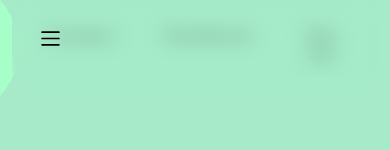
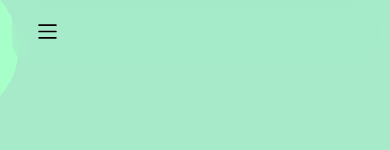
Before and after one commit to LifelessShirt/Virbound, a React (Create React App) app: page / in a window 390 px wide. Shown: the top 150 px of the page. Built offline with nearby package versions, Linux system fonts and the light colour scheme.

Commit message:
Changing menu style

```diff
--- a/src/App.mobile.css
+++ b/src/App.mobile.css
@@ -1,4 +1,4 @@
-@media screen and (max-width: 920px), screen and (max-device-width: 920px) {
+@media screen and (max-width: 896px), screen and (max-device-width: 896px) {
     .fullSizeBlockInner {
       width: 90%;
     }
--- a/src/App.tsx
+++ b/src/App.tsx
@@ -10,13 +10,9 @@ import About from './Pages/About/About';
 
 const App = () => {
   var pathname = useLocation().pathname;
-  const [menuStatus, setMenuStatus] = useState('closed');
-  const menuChangeStatus = () => {
-    setMenuStatus(menuStatus === 'closed' ? 'opened' : 'closed')
-  }
   return (<>
-    <Menu currentPath={pathname} status={menuStatus} onClick={menuChangeStatus}/>
-    <div className={`Main Main-${menuStatus}`}>
+    <Menu currentPath={pathname}/>
+    <div className={`Main`}>
     <Routes>
       <Route path="/" element={<Home />} />
       <Route path="/minebound" element={<Minebound />} />
--- a/src/Components/Button/Button.module.css
+++ b/src/Components/Button/Button.module.css
@@ -23,7 +23,7 @@
     border: 3px solid var(--main-color);
 }
 
-@media (max-width: 920px) {
+@media (max-width: 896px) {
   .Button {
     display: block;
     width: 100%;
--- a/src/Components/Menu/Menu.module.css
+++ b/src/Components/Menu/Menu.module.css
@@ -31,81 +31,6 @@
   background-color: var(--accent-color-2-half-transparent);
 }
 
-.menu_mobile {
-  display: none;
-}
-
-@media (max-width: 920px) {
-  .menu_mobile {
-    display: flex;
-    flex-direction: row;
-    justify-content: flex-start;
-    gap: 10px;
-    z-index: 4;
-    height: 15px;
-    position: fixed;
-    bottom: calc(100% - 76px); left: 50%;
-    transform: translateX(-50%);
-    width: calc(100% - 56px);
-    height: 44px;
-    padding: 16px;
-    border-radius: 0px 0px 25px 25px;
-    backdrop-filter: blur(10px);
-    transition: all 0.5s;
-    background: var(--accent-color-half-transparent);
-  }
-  .opened {
-    transform: translateX(0%);
-    top: 5%; left: 5%;
-    border-radius: 16px;
-    padding: 0px;
-    width: 44px;
-    overflow: hidden;
-  }
-  .menu_mobile_toggler {
-    width: 44px;
-    height: 44px;
-    background: center / 21px no-repeat url(../../Media/menu.svg);
-    border: none;
-    border-radius: 16px;
-  }
-  /*
-  .menu_mobile {
-    display: flex;
-    flex-direction: row;
-    justify-content: flex-start;
-    gap: 10px;
-    z-index: 3;
-    height: 15px;
-    position: fixed;
-    top: 0; left: 50%;
-    transform: translateX(-50%);
-    width: calc(100% - 56px);
-    height: 44px;
-    padding: 16px;
-    border-radius: 0px 0px 25px 25px;
-    backdrop-filter: blur(10px);
-    transition: all 0.5s;
-    background: var(--accent-color-half-transparent);
-  }
-  .opened {
-    transform: translateX(0%);
-    top: 5%; left: 5%;
-    border-radius: 16px;
-    padding: 0px;
-    width: 44px;
-    overflow: hidden;
-  }
-  .menu_mobile_toggler {
-    width: 44px;
-    height: 44px;
-    background: center / 21px no-repeat url(../../Media/menu.svg);
-    border: none;
-    border-radius: 16px;
-  }
-  */
-}
-
 .about {
   background: var(--gray-color-half-transparent);
 }
@@ -129,25 +54,44 @@
   background-color: var(--main-color-half-transparent);
   color: var(--white-color);
 }
-/*
-@media (max-width: 920px) {
+
+.menu_mobile_toggler {
+  display: none;
+}
+
+@media (max-width: 896px) {
+  .menu_mobile_toggler {
+    display: block;
+    position: absolute;
+    bottom: 13px; left: 13px;
+    width: 44px;
+    height: 44px;
+    background: center / 21px no-repeat url(../../Media/menu.svg);
+    border: none;
+    border-radius: 16px;
+  }
   .menu {
-    position: absolute;
+    position: fixed;
     flex-direction: column;
-    justify-content: flex-start;
-    top: 12.5%; left: 0;
-    width: calc(75% - 12px);
-    height: calc(75% - 32px);
-    background: transparent;
-    transform: none;
-    z-index: 1;
+    justify-content: center;
+    top: auto;
+    bottom: calc(100% - 66px);
+    height: calc(100% - 32px);
+    z-index: 3;
+    box-shadow: 0px 0px 32px 0px transparent;
+    transition: bottom 0.5s, background 0.5s, box-shadow 0.5s;
   }
   .menu_block{
     background-color: transparent!important;
+    color: var(--dark-color)!important;
+  }
+  .menu_block:hover {
+    background-color: var(--dark-color)!important;
     color: var(--white-color)!important;
   }
-  .menu_block:hover {
-    background-color: var(--white-color)!important;
-    color: var(--dark-color)!important;
+  .opened {
+    box-shadow: 0px 12px 12px 0px var(--dark-color-half-transparent);
+    background: var(--white-color)!important;
+    bottom: 12px;
   }
-}*/
+}
--- a/src/Components/Menu/Menu.tsx
+++ b/src/Components/Menu/Menu.tsx
@@ -2,23 +2,25 @@ import React, { useContext, useEffect, useRef, useState } from 'react';
 import Style from './Menu.module.css';
 import { Link } from 'react-router-dom';
 
-interface MenuProps {currentPath:string, status?:any, onClick:any}
+interface MenuProps {currentPath:string}
 
-const Menu = ({currentPath,status,onClick}:MenuProps) => {
+const Menu = ({currentPath}:MenuProps) => {
+    const [menuStatus, setMenuStatus] = useState('closed');
+    const menuChangeStatus = () => {
+        setMenuStatus(menuStatus === 'closed' ? 'opened' : 'closed')
+    }
     const path = Style[currentPath.slice(1)] || '';
     return ( <>
-    <div className={`${Style.menu_mobile} ${path} ${Style[status]}`}>
-        <button className={Style.menu_mobile_toggler} onClick={onClick}></button>
-    </div>
-    <div className={`${Style.menu} ${path}`}>
+        <div className={`${Style.menu} ${path} ${Style[menuStatus]}`}>
+            <button className={Style.menu_mobile_toggler} onClick={menuChangeStatus}></button>
             <Link to="/">
-            <div className={Style.menu_block}>Головна</div>
+                <div className={Style.menu_block} onClick={menuChangeStatus}>Головна</div>
             </Link>
             <Link to="/minebound">
-            <div className={Style.menu_block}>MineBound</div>
+                <div className={Style.menu_block} onClick={menuChangeStatus}>MineBound</div>
             </Link>
             <Link to="/about">
-            <div className={Style.menu_block}>Про нас</div>
+                <div className={Style.menu_block} onClick={menuChangeStatus}>Про нас</div>
             </Link>
       </div>
     </>);
```
Lines whose indentation alone changed are shown as unchanged.
